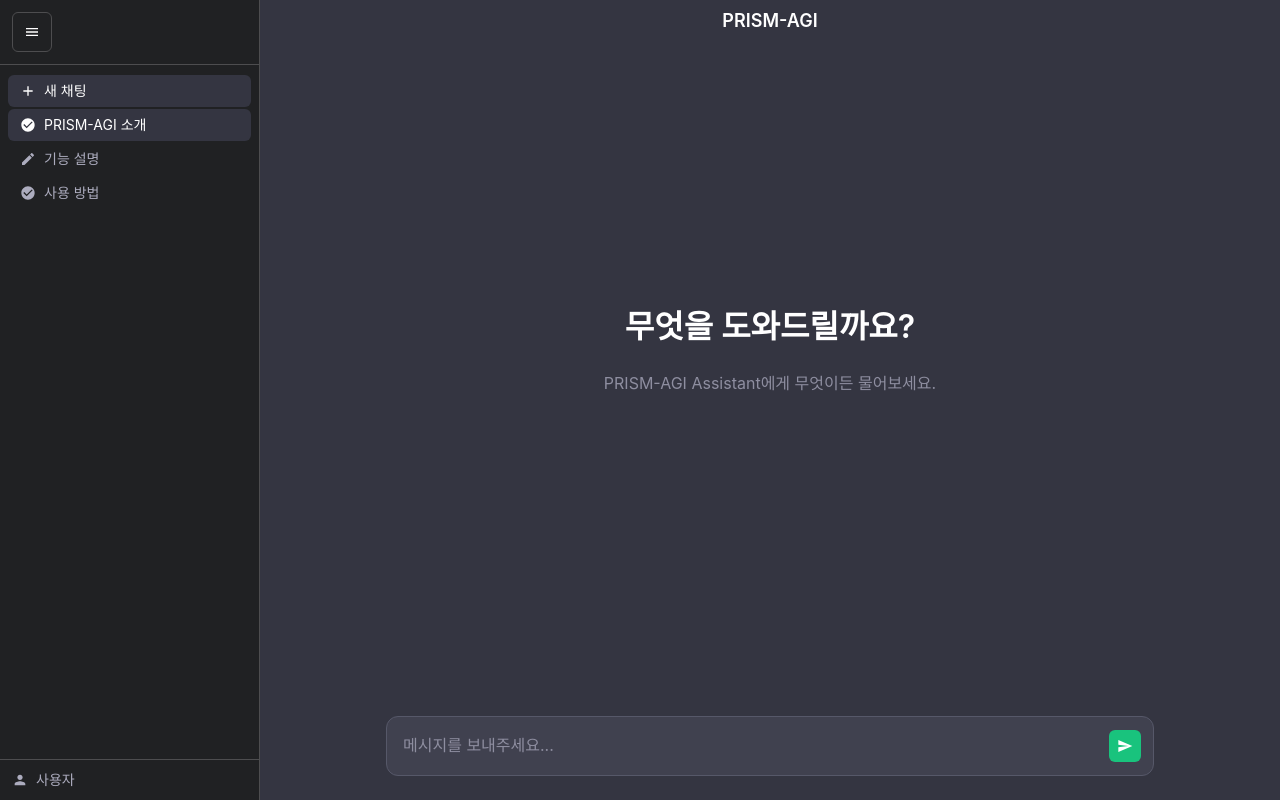
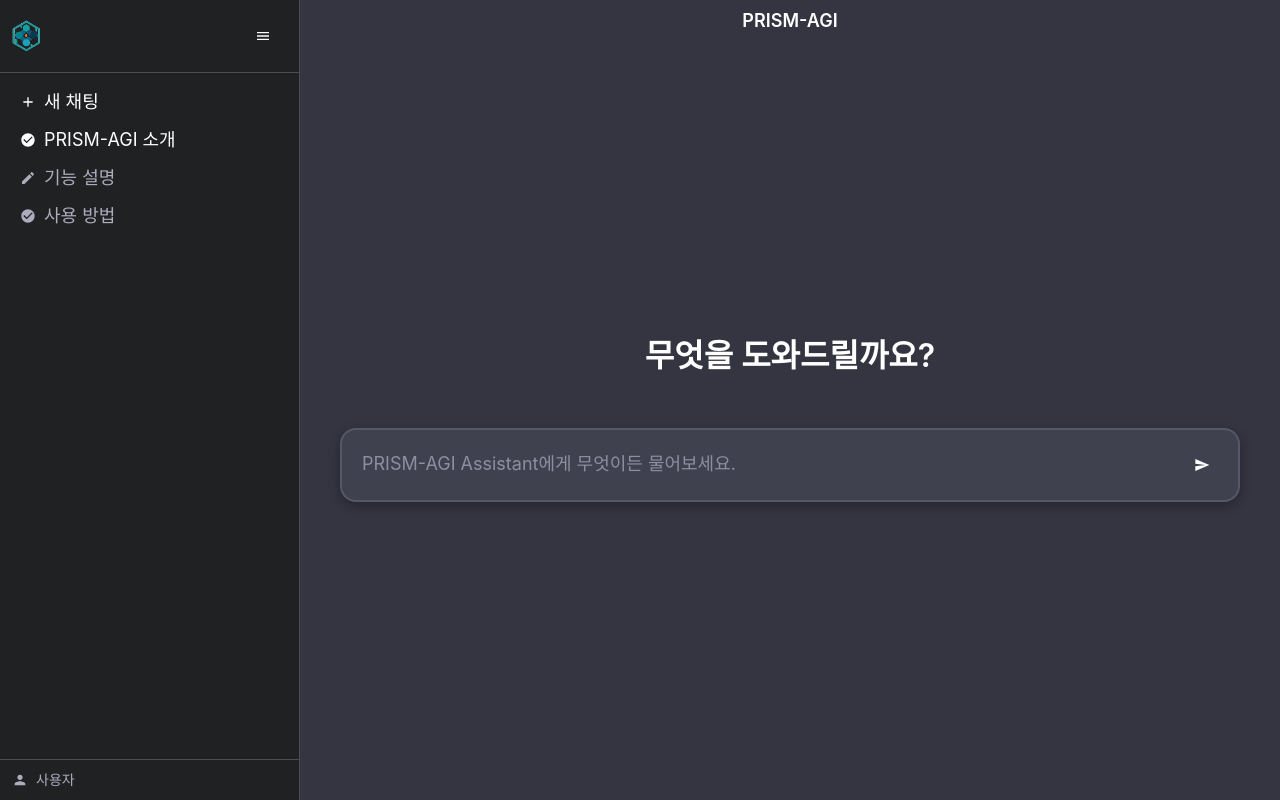
Before and after one commit to PRISM-System/PRISM-AGI, a Django app: page / in a window 1280 px wide. Run offline with Django 5.2, Linux system fonts and the light colour scheme.

Commit message:
git init

```diff
--- a/agi/agiApp/static/css/chat.css
+++ b/agi/agiApp/static/css/chat.css
@@ -20,7 +20,7 @@ body {
 
 /* 좌측 사이드바 */
 .chat-sidebar {
-    width: 260px;
+    width: 300px;
     background: #202123;
     border-right: 1px solid #4d4d4f;
     display: flex;
@@ -35,8 +35,9 @@ body {
 
 /* 축소된 사이드바 스타일 */
 .chat-sidebar.collapsed .sidebar-header {
-    flex-direction: column;
-    gap: 4px;
+    justify-content: center;
+    flex-direction: row;
+    gap: 0;
 }
 
 .chat-sidebar.collapsed .sidebar-header .chat-item {
@@ -90,15 +91,83 @@ body {
     padding: 12px;
     border-bottom: 1px solid #4d4d4f;
     display: flex;
+    justify-content: space-between;
+    align-items: center;
     gap: 8px;
 }
 
+.logo-container {
+    display: flex;
+    align-items: center;
+    flex: 1;
+}
+
+.sidebar-logo {
+    height: 32px;
+    width: auto;
+    object-fit: contain;
+}
+
+/* 축소된 사이드바에서 로고 숨김 */
+.chat-sidebar.collapsed .logo-container {
+    display: none;
+}
+
+.chat-sidebar.collapsed .sidebar-header {
+    justify-content: center;
+}
+
+/* 축소된 상태에서 토글 버튼 스타일 */
+.chat-sidebar.collapsed .sidebar-toggle-btn {
+    width: 48px;
+    height: 48px;
+    background: transparent;
+    border: none;
+    border-radius: 6px;
+    position: relative;
+    overflow: hidden;
+}
+
+/* 축소된 상태에서 기본적으로 로고 표시 */
+.chat-sidebar.collapsed .sidebar-toggle-btn::before {
+    content: '';
+    position: absolute;
+    top: 50%;
+    left: 50%;
+    transform: translate(-50%, -50%);
+    width: 36px;
+    height: 36px;
+    background-image: url('/static/img/image_logo.png');
+    background-size: contain;
+    background-repeat: no-repeat;
+    background-position: center;
+    opacity: 1;
+    transition: opacity 0.2s ease;
+}
+
+/* 축소된 상태에서 햄버거 아이콘 숨김 */
+.chat-sidebar.collapsed .sidebar-toggle-btn svg {
+    opacity: 0;
+    transition: opacity 0.2s ease;
+}
+
+/* 마우스 오버 시 로고 숨기고 햄버거 아이콘 표시 */
+.chat-sidebar.collapsed .sidebar-toggle-btn:hover::before {
+    opacity: 0;
+}
+
+.chat-sidebar.collapsed .sidebar-toggle-btn:hover svg {
+    opacity: 1;
+}
+
+.chat-sidebar.collapsed .sidebar-toggle-btn:hover {
+    background: #2a2b32;
+}
+
 .sidebar-toggle-btn {
-    width: 40px;
-    height: 40px;
+    width: 48px;
+    height: 48px;
     background: transparent;
-    border: 1px solid #4d4d4f;
-    border-radius: 6px;
     color: #ffffff;
     cursor: pointer;
     display: flex;
@@ -120,10 +189,10 @@ body {
 
 .chat-item {
     padding: 8px 12px;
-    margin: 2px 0;
+    margin: 4px 0;
     border-radius: 6px;
     cursor: pointer;
-    font-size: 14px;
+    font-size: 18px;
     color: #acacbe;
     transition: background 0.2s;
     display: flex;
@@ -136,7 +205,6 @@ body {
 }
 
 .chat-item.active {
-    background: #343541;
     color: #ffffff;
 }
 
@@ -179,6 +247,7 @@ body {
     justify-content: center;
     align-items: center;
     text-align: center;
+    position: relative;
 }
 
 .welcome-message {
@@ -186,14 +255,14 @@ body {
     flex-direction: column;
     align-items: center;
     gap: 24px;
-    max-width: 600px;
+    max-width: 1200px;
+    min-width: 900px;
 }
 
 .welcome-title {
     font-size: 32px;
     font-weight: 600;
     color: #ffffff;
-    margin-bottom: 8px;
 }
 
 .welcome-subtitle {
@@ -202,10 +271,61 @@ body {
     margin-bottom: 32px;
 }
 
+/* 빈 상태에서 입력창을 환영 메시지 아래에 배치 */
+.chat-messages.empty .welcome-input-area {
+    width: 100%;
+    max-width: 1000px;
+    margin-top: 32px;
+}
+
+.chat-messages.empty .welcome-input-area .chat-input-container {
+    margin: 0;
+    border-radius: 16px;
+    border: 2px solid #565869;
+    background: #40414f;
+    box-shadow: 0 4px 12px rgba(0, 0, 0, 0.3);
+    width: 100%;
+}
+
+.chat-messages.empty .welcome-input-area .chat-input {
+    width: 100%;
+    padding: 20px 60px 20px 20px;
+    font-size: 18px;
+    line-height: 1.6;
+    min-height: 60px;
+    box-sizing: border-box;
+    text-align: left;
+    overflow-y: hidden;
+}
+
+.chat-messages.empty .welcome-input-area .chat-input::placeholder {
+    text-align: left;
+}
+
+.chat-messages.empty .welcome-input-area .send-button {
+    width: 40px;
+    height: 40px;
+    right: 16px;
+}
+
+/* 일반 상태에서는 환영 입력창 숨김 */
+.welcome-input-area {
+    display: none;
+}
+
+.chat-messages.empty .welcome-input-area {
+    display: block;
+}
+
+/* 빈 상태에서는 하단 입력창 숨김 */
+.chat-messages.empty ~ .chat-input-area {
+    display: none;
+}
+
 .message {
     display: flex;
     gap: 16px;
-    max-width: 768px;
+    max-width: 900px;
     margin: 0 auto;
     width: 100%;
 }
@@ -240,6 +360,12 @@ body {
 
 .message.user .message-content {
     color: #ffffff;
+    text-align: right;
+}
+
+.message.user {
+    flex-direction: row-reverse;
+    margin-left: auto;
 }
 
 /* 입력 영역 */
@@ -248,7 +374,7 @@ body {
 }
 
 .chat-input-container {
-    max-width: 768px;
+    max-width: 900px;
     margin: 0 auto;
     position: relative;
     background: #40414f;
@@ -266,7 +392,9 @@ body {
     font-size: 16px;
     line-height: 1.5;
     resize: none;
+    min-height: 24px;
     max-height: 120px;
+    overflow-y: hidden;
 }
 
 .chat-input::placeholder {
@@ -278,7 +406,6 @@ body {
     right: 12px;
     top: 50%;
     transform: translateY(-50%);
-    background: #19c37d;
     border: none;
     border-radius: 6px;
     width: 32px;
@@ -292,7 +419,7 @@ body {
 }
 
 .send-button:hover:not(:disabled) {
-    background: #0fa972;
+    background: #2a2b32;
 }
 
 .send-button:disabled {
--- a/agi/agiApp/static/js/chat.js
+++ b/agi/agiApp/static/js/chat.js
@@ -40,6 +40,8 @@ function initChatFeatures() {
         if (welcomeMessage) {
             welcomeMessage.remove();
         }
+
+        // 하단 입력창 표시 (CSS에서 자동으로 처리됨)
 
         // 사용자 메시지 추가
         const userMessage = createMessageElement('user', message);
@@ -86,9 +88,57 @@ function initChatFeatures() {
             <div class="welcome-message">
                 <h2 class="welcome-title">무엇을 도와드릴까요?</h2>
                 <p class="welcome-subtitle">PRISM-AGI Assistant에게 무엇이든 물어보세요.</p>
+
+                <div class="welcome-input-area">
+                    <div class="chat-input-container">
+                        <textarea
+                            class="chat-input"
+                            id="chatInput"
+                            placeholder="메시지를 보내주세요..."
+                            rows="1"
+                        ></textarea>
+                        <button class="send-button" id="sendButton">
+                            <svg width="16" height="16" viewBox="0 0 24 24" fill="currentColor">
+                                <path d="M2.01 21L23 12 2.01 3 2 10l15 2-15 2z"/>
+                            </svg>
+                        </button>
+                    </div>
+                </div>
             </div>
         `;
         chatMessages.classList.add('empty');
+
+        // 이벤트 리스너 다시 연결
+        reinitializeInputEvents();
+    }
+
+    // 이벤트 리스너 재연결 함수
+    function reinitializeInputEvents() {
+        const newChatInput = document.getElementById('chatInput');
+        const newSendButton = document.getElementById('sendButton');
+
+        if (newSendButton) {
+            newSendButton.addEventListener('click', sendMessage);
+        }
+
+        if (newChatInput) {
+            newChatInput.addEventListener('keypress', function(e) {
+                if (e.key === 'Enter' && !e.shiftKey) {
+                    e.preventDefault();
+                    sendMessage();
+                }
+            });
+
+            // 자동 높이 조절
+            newChatInput.addEventListener('input', function() {
+                this.style.height = 'auto';
+                this.style.height = Math.min(this.scrollHeight, 120) + 'px';
+            });
+        }
+
+        // 전역 변수 업데이트
+        chatInput = newChatInput;
+        sendButton = newSendButton;
     }
 
     // 이벤트 리스너
--- a/agi/agiApp/templates/index.html
+++ b/agi/agiApp/templates/index.html
@@ -5,6 +5,7 @@
     <meta charset="UTF-8">
     <meta name="viewport" content="width=device-width, initial-scale=1.0">
     <title>PRISM-AGI</title>
+    <link rel="icon" type="image/png" href="{% static 'img/image_logo.png' %}">
 
     <link rel="stylesheet" href="{% static 'css/reset.css' %}">
     <link rel="stylesheet" href="{% static 'css/style.css' %}">
@@ -24,7 +25,22 @@
             <div class="chat-messages empty" id="chatMessages">
                 <div class="welcome-message">
                     <h2 class="welcome-title">무엇을 도와드릴까요?</h2>
-                    <p class="welcome-subtitle">PRISM-AGI Assistant에게 무엇이든 물어보세요.</p>
+
+                    <div class="welcome-input-area">
+                        <div class="chat-input-container">
+                            <textarea
+                                class="chat-input"
+                                id="chatInput"
+                                placeholder="PRISM-AGI Assistant에게 무엇이든 물어보세요."
+                                rows="1"
+                            ></textarea>
+                            <button class="send-button" id="sendButton">
+                                <svg width="16" height="16" viewBox="0 0 24 24" fill="currentColor">
+                                    <path d="M2.01 21L23 12 2.01 3 2 10l15 2-15 2z"/>
+                                </svg>
+                            </button>
+                        </div>
+                    </div>
                 </div>
             </div>
 
--- a/agi/agiApp/templates/partials/sidebar.html
+++ b/agi/agiApp/templates/partials/sidebar.html
@@ -1,6 +1,9 @@
-<!-- 좌측 사이드바 -->
+{% load static %}
 <div class="chat-sidebar" id="chatSidebar">
     <div class="sidebar-header">
+        <div class="logo-container">
+            <img src="{% static 'img/image_logo.png' %}" alt="PRISM-AGI Logo" class="sidebar-logo">
+        </div>
         <button class="sidebar-toggle-btn" id="sidebarToggle">
             <svg width="16" height="16" viewBox="0 0 24 24" fill="currentColor">
                 <path d="M3 6h18v2H3V6m0 5h18v2H3v-2m0 5h18v2H3v-2Z"/>
```
Also changed, not shown: agi/agiApp/static/img/image_logo.png (added).
